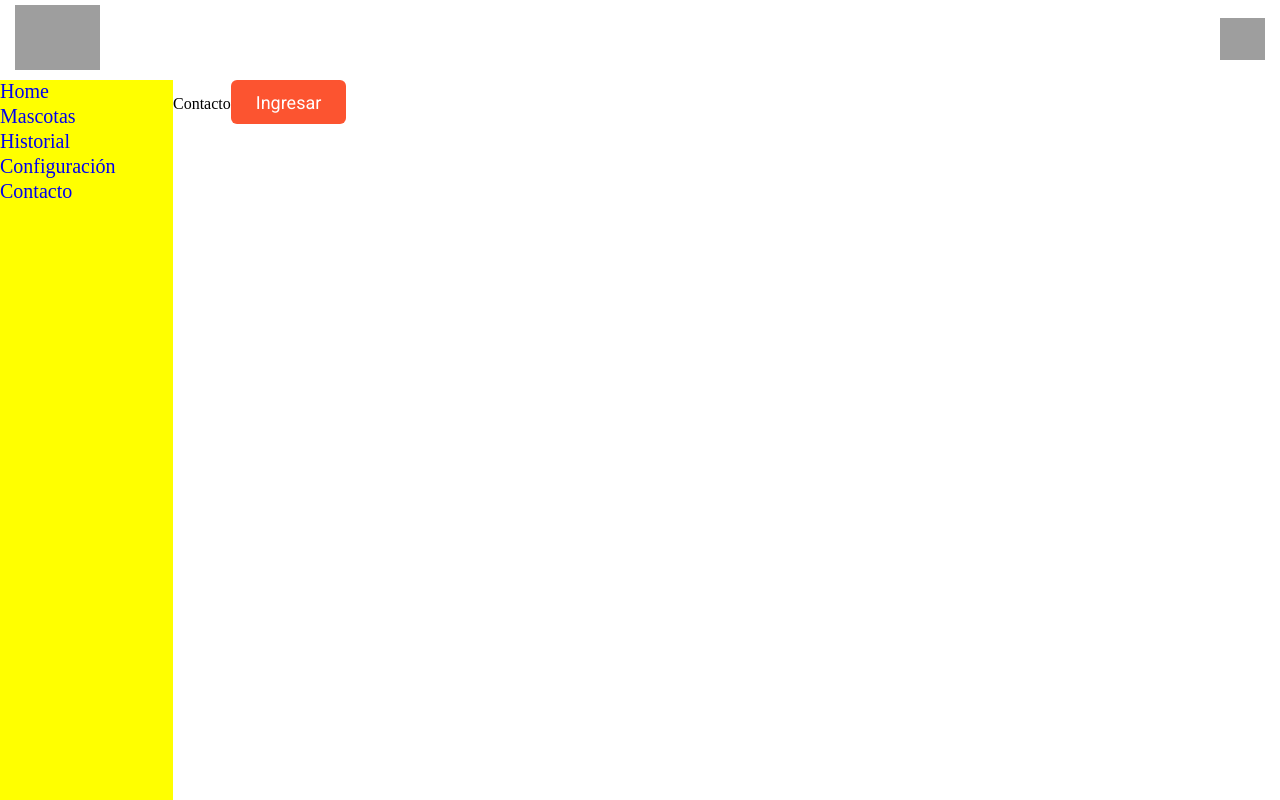
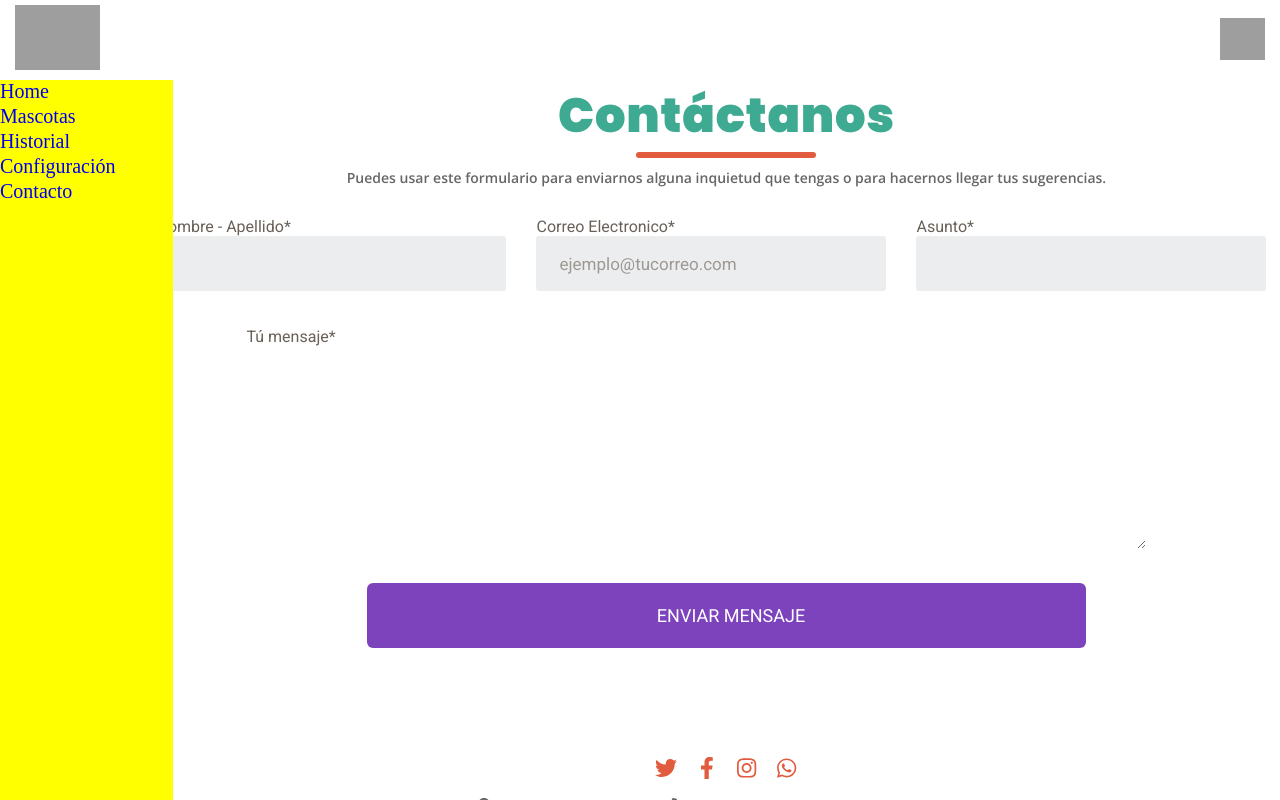
Before and after one commit to renzo-code/front-veterinaria, a React (Create React App) app: page /contacto in a window 1280 px wide. Built offline with nearby package versions, Linux system fonts and the light colour scheme; grey boxes are pictures that could not be loaded.

Commit message:
dandole funcionalidad al formulario

```diff
--- /dev/null
+++ b/src/components/Footer/Footer.jsx
@@ -0,0 +1,49 @@
+import React from 'react'
+import './FooterStyles.scss'
+import { FontAwesomeIcon } from '@fortawesome/react-fontawesome'
+import {  faPhone, faMapMarkedAlt, faClock, faMapMarkerAlt, faEnvelope } from '@fortawesome/free-solid-svg-icons'
+import { faFacebookF,faTwitter, faInstagram, faWhatsapp,} from '@fortawesome/free-brands-svg-icons'
+
+const Footer = () =>{
+  return(
+    <div className="footer-master" >
+      <div className="redes-sociales-icon">
+        <div className="red-social">
+          <FontAwesomeIcon icon={faTwitter} />
+        </div>
+        <div className="red-social">
+          <FontAwesomeIcon icon={faFacebookF} />
+        </div>
+        <div className="red-social">
+          <FontAwesomeIcon icon={faInstagram} />
+        </div>
+        <div className="red-social">
+          <FontAwesomeIcon icon={faWhatsapp} />
+        </div>
+      </div>
+      <div className="container-info">
+        <div className="master-info">
+          <div className="icons">
+            <FontAwesomeIcon icon={faMapMarkerAlt} />
+          </div>
+            <h2 className="parrafo-info">Av. Pedro Venturo 104</h2>
+        </div>
+        <div className="master-info">
+          <div className="icons">
+            <FontAwesomeIcon icon={faPhone} />
+          </div>
+            <h2 className="parrafo-info">01 448 6092</h2>
+        </div>
+          <div className="master-info">
+            <div className="icons">
+              <FontAwesomeIcon icon={faEnvelope} />
+            </div>
+            <h2 className="parrafo-info">r@veterinariarondon.com</h2>
+          </div>
+      </div>
+          <h2 className="parrafo-footer">© Clínica Veterinaria R 2020 • Hecho con ❤ por :<span className="rn"> rN</span></h2>
+    </div>
+  )
+}
+
+export default Footer
--- /dev/null
+++ b/src/components/Footer/FooterStyles.scss
@@ -0,0 +1,66 @@
+.footer-master{
+
+}
+.redes-sociales-icon{
+  display: flex;
+  justify-content: center;
+  margin-bottom: 5px;
+}
+.red-social{
+  font-size: 22px;
+  width: 40px;
+  height: 40px;
+  border-radius: 90px;
+  background-color: white;
+  color: #E15B3E;
+  cursor: pointer;
+  display: flex;
+  justify-content: center;
+  align-items: center;
+  &:hover{
+    color: white;
+    background-color: #3EAA91;
+    transition: 0.4s;
+  }
+}
+.icons{
+  color: #6E6565;
+  font-size: 16px;
+  display: flex;
+  justify-content: center;
+  width: 25px;
+  height: 25px;
+}
+.master-info{
+  display: flex;
+}
+.parrafo-info{
+  font-family: 'Open Sans',sans-serif;
+  font-size: 14px;
+  text-align: center;
+  padding-right: 10px;
+  font-weight: 100;
+  color: #6E6565;
+}
+.parrafo-footer{
+  font-family: 'Open Sans',sans-serif;
+  display: flex;
+  font-weight: 100;
+  font-size: 14px;
+  color: #6E6565;
+  padding-bottom: 8%;
+  align-items: center;
+  justify-content: center;
+}
+.container-info{
+  display: flex;
+  padding-top: 5px;
+  justify-content: center;
+  align-items: center;
+  cursor: pointer;
+}
+.rn{
+  color: #7F4CBA;
+  font-weight: bold;
+
+}
--- a/src/components/Input/Input.jsx
+++ b/src/components/Input/Input.jsx
@@ -6,7 +6,7 @@ const Input = (props) =>{
     <div>
       <p className="title">{props.titleInput}</p>
       <input
-        className="input"
+        className={`input ${props.className}`}
         type="text"
         placeholder={props.placeholder}
         onChange={props.onChange}
--- /dev/null
+++ b/src/components/TextArea/TextArea.jsx
@@ -0,0 +1,24 @@
+import React from 'react'
+import './TextAreaStyles.scss'
+
+const TextArea = (props) => {
+  return(
+    <div className="master-textarea">
+        <p className="text-area-title">Tú mensaje*</p>
+      <div>
+        <textarea
+          className="text-area"
+          cols="30"
+          rows="10"
+          name={props.name}
+          value={props.value}
+          onChange={props.onChange}
+
+          >
+          </textarea>
+      </div>
+    </div>
+  )
+}
+
+export default TextArea
--- /dev/null
+++ b/src/components/TextArea/TextAreaStyles.scss
@@ -0,0 +1,26 @@
+.master-textarea{
+  margin-right: 60px;
+}
+.text-area-title{
+  font-size: 16px;
+  font-family: 'Roboto', sans-serif;
+  color: #696158;
+  padding-bottom: 3px;
+}
+.text-area{
+  width: 900px;
+  height: 200px;
+  border: none;
+  outline: none;
+  padding: 10px;
+  font-size: 17px;
+  border-radius: 8px;
+  color: #959089;
+  font-family: 'Roboto', sans-serif;
+
+  &:focus{
+    border: 3px solid #B5B5B5;
+
+    transition: 0.5s;
+  }
+}
--- a/src/pages/Web/Contacto/Contacto.jsx
+++ b/src/pages/Web/Contacto/Contacto.jsx
@@ -1,9 +1,24 @@
 import React from 'react'
 import Button from '../../../components/Button/Button'
+import './ContactoStyles.scss'
+import Input from '../../../components/Input/Input'
+import TextArea from '../../../components/TextArea/TextArea'
+import Footer from '../../../components/Footer/Footer'
+import Axios from 'axios'
 
 class Contacto extends React.Component{
   state={
+    datosInputNombre : '',
+    datosInputEmail : '',
+    datosInputAsunto : '',
+    datosTextArea : '',
+  }
 
+  inputChange= (e) =>{
+    this.setState({
+      [e.target.name] : e.target.value
+    })
+    console.log(e.target.value,'input')
   }
 
   capturarClick = (e) => {
@@ -11,12 +26,81 @@ class Contacto extends React.Component{
     alert('hice click')
   }
 
+  crearContacto = async () =>{
+    try{
+      const nuevoContacto = {
+        "email" : this.state.datosInputEmail,
+        "nombres" : this.state.datosInputNombre,
+        "asunto" : this.state.datosInputAsunto,
+        "descripcion" : this.state.datosTextArea
+      }
+      const contactoCreado = await Axios.post(`http://localhost:8080/api/v1/contacto`, nuevoContacto)
+      console.log(contactoCreado,'contactoCreado')
+    }
+    catch(e){
+      console.error(e)
+    }
+    this.limpiarFormulario()
+  }
+
+  limpiarFormulario = () => {
+    this.setState({
+      datosInputEmail : '',
+      datosInputNombre : '',
+      datosInputAsunto : '',
+      datosTextArea : ''
+    })
+  }
+
   render(){
     return(
-
-      <div>
-        Contacto
-        <Button name="Ingresar" onClick={this.capturarClick}/>
+      <div className="form-master">
+        <div className="title-content">
+          <h1 className="title-Form">Contáctanos</h1>
+        </div>
+          <h2 className="sub-title-form">
+            Puedes usar este formulario para enviarnos alguna inquietud
+            que tengas o para hacernos llegar tus sugerencias.
+          </h2>
+          <div className="form-input-master">
+              <Input
+                className="form-input-contacto"
+                titleInput="Nombre - Apellido*"
+                onChange={this.inputChange}
+                name="datosInputNombre"
+                value={this.state.datosInputNombre}
+              />
+              <Input
+                className="form-input-contacto"
+                titleInput="Correo Electronico*"
+                placeholder="ejemplo@tucorreo.com"
+                onChange={this.inputChange}
+                name="datosInputEmail"
+                value={this.state.datosInputEmail}
+              />
+              <Input
+                className="form-input-contacto"
+                titleInput="Asunto*"
+                onChange={this.inputChange}
+                name="datosInputAsunto"
+                value={this.state.datosInputAsunto}
+              />
+          </div>
+          <div className="form-texarea">
+            <TextArea
+              name="datosTextArea"
+              value={this.state.datosTextArea}
+              onChange={this.inputChange}
+            />
+          </div>
+        <div className="btn-enviar-msj">
+          <Button
+            className="contacto-btn"
+            name="ENVIAR MENSAJE"
+            onClick={this.crearContacto}
+          />
+        </div>
+        <Footer/>
       </div>
     )
   }
--- /dev/null
+++ b/src/pages/Web/Contacto/ContactoStyles.scss
@@ -0,0 +1,74 @@
+.form-master{
+
+}
+.title-Form{
+  display: flex;
+  justify-content: center;
+  font-family: 'Poppins','sans serif';
+  font-size: 48px;
+  letter-spacing: 0.8px;
+  color: #3EAA91;
+}
+.title-content::after{
+  display: block;
+  content: "";
+  width: 180px;
+  height: 6px;
+  background-color: #E15B3E;
+  border-radius: 8px;
+  margin: auto;
+}
+
+.btn-enviar-msj{
+  display: flex;
+  justify-content: center;
+  margin-top: 30px;
+}
+.contacto-btn{
+  background-color: #7C43BD;
+  padding: 14px 14px 14px 23px;
+  width: 65%;
+  height: 65px;
+  align-items: center;
+  margin-bottom: 100px;
+  &:hover{
+    opacity: 0.9;
+    transition: 0.3s;
+  }
+}
+
+.sub-title-form{
+  font-family: "Open Sans",sans-serif;
+  font-size: 14px;
+  text-align: center;
+  color: #666666;
+  padding-top: 10px;
+  font-weight: 100;
+  padding-bottom: 30px;
+}
+
+.form-input-contacto{
+  width: 350px;
+  height: 55px;
+  padding: 14px 14px 14px 23px;
+  margin-top: 3px;
+  margin: auto;
+  margin-right: 30px;
+
+  &:focus{
+    border: 3px solid #B5B5B5;
+    transition: 0.5s;
+  }
+}
+.form-input-master{
+  display: flex;
+  justify-content: center;
+  width: 100%;
+  height: 110px;
+  // background-color: blue;
+  margin: auto;
+}
+.form-texarea{
+  display: flex;
+  justify-content: center;
+}
--- a/src/pages/Web/Home/Home.jsx
+++ b/src/pages/Web/Home/Home.jsx
@@ -1,6 +1,7 @@
 import React from 'react'
 import { Link } from 'react-router-dom'
 import './HomeStyle.scss'
+import Footer from '../../../components/Footer/Footer'
 import Button from '../../../components/Button/Button'
 import Blockes from '../../../components/Blockes/Blockes'
 import Cards from '../../../components/cardDoctor/Cards'
@@ -117,6 +118,17 @@ class Home extends React.Component{
       <div>
         <Afiches/>
       </div>
+      <div>
+        <div className="footer-master">
+          <div className="footer-title">
+          <img className="footer-img" src="https://veterinariarondon.com/wp-content/uploads/2018/12/rodrigo-rondon-herz.png" alt=""/>
+          <h1>La lealtad te hace familia.</h1>
+          </div>
+        </div>
+      </div>
+      <div>
+        <Footer />
+      </div>
     </div>
     )
   }
--- a/src/pages/Web/Home/HomeStyle.scss
+++ b/src/pages/Web/Home/HomeStyle.scss
@@ -123,3 +123,25 @@
   display: flex;
   justify-content: center;
 }
+
+
+.footer-title{
+  display: flex;
+  justify-content: space-evenly;
+  align-items: center;
+  color: white;
+  background-color: #7F4CBA;
+  width: 100%;
+  height: 150px;
+  font-family: 'Poppins', sans-serif;
+  font-size: 23px;
+  margin-bottom: 50px;
+  margin-top: 200px;
+  letter-spacing: 1.5px;
+  border-radius: 10px;
+}
+.footer-img{
+  position: relative;
+  bottom: 101px;
+
+}
```
Also changed, not shown: src/components/Input/InputStyles.scss (line endings or trailing spaces), src/pages/Web/Configuracion/Configuracion.jsx (line endings or trailing spaces).
